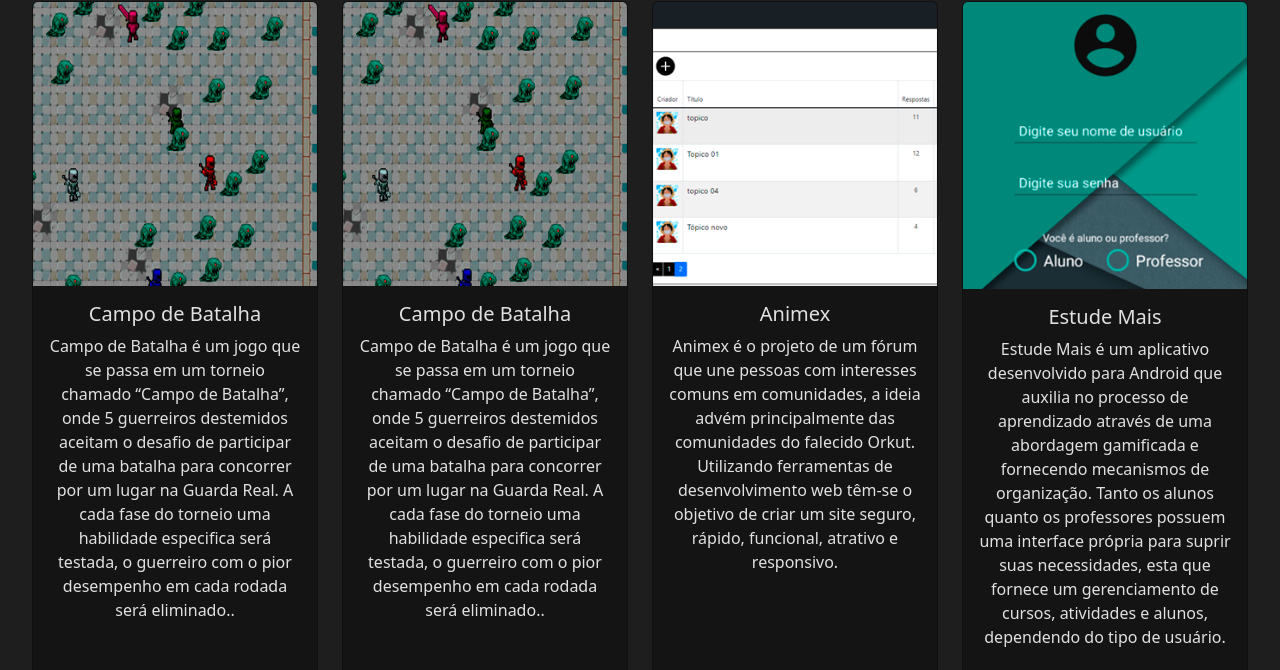
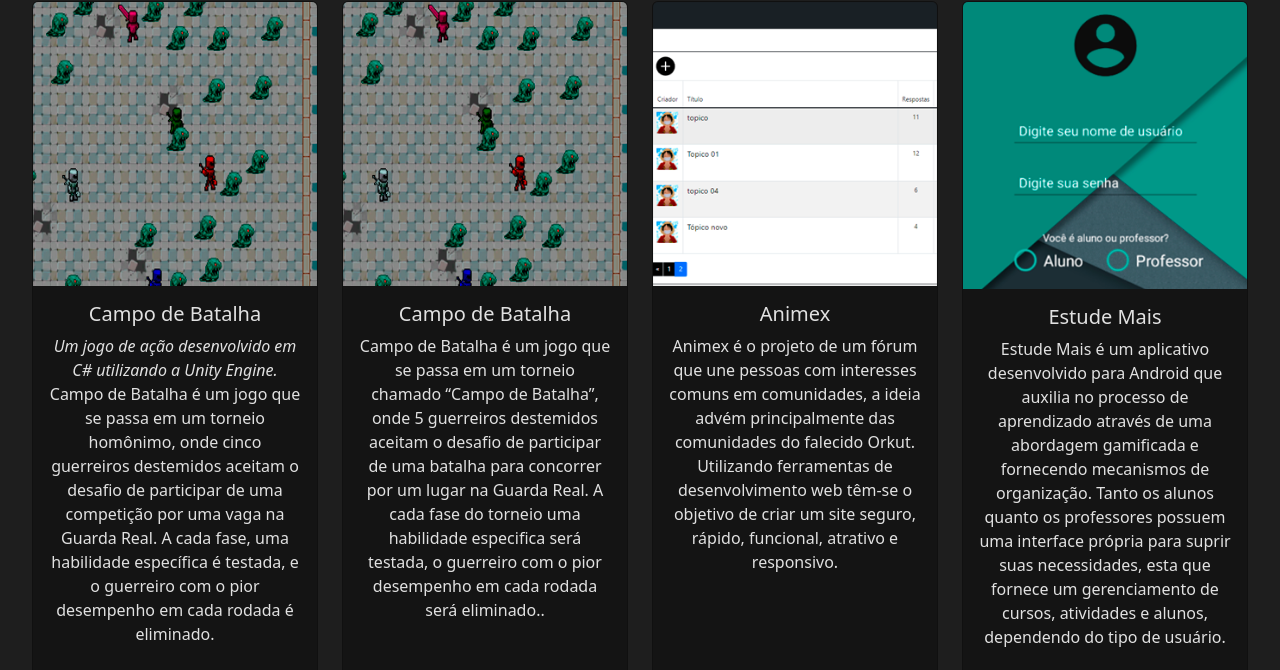
Before and after one commit to JeffersonRodrigues7/portifolio, a plain HTML site: page index.html in a window 1280 px wide. Shown: the part 4311-4981 px from the top of the page. Drawn offline with nearby package versions, Linux system fonts and the light colour scheme.

Commit message:
Update index.html

```diff
--- a/index.html
+++ b/index.html
@@ -98,8 +98,9 @@
                 <div class="card-body text-center">
                     <h5 class="card-title">Campo de Batalha</h5>
                     <p class="card-text">
-                    Campo de Batalha é um jogo que se passa em um torneio chamado “Campo de Batalha”, onde 5 guerreiros destemidos aceitam o desafio de participar de uma batalha para concorrer por um lugar na Guarda Real. A cada fase do
-                    torneio uma habilidade especifica será testada, o guerreiro com o pior desempenho em cada rodada será eliminado..
+                    <i>Um jogo de ação desenvolvido em C# utilizando a Unity Engine.</i>
+                    <br>
+                    Campo de Batalha é um jogo que se passa em um torneio homônimo, onde cinco guerreiros destemidos aceitam o desafio de participar de uma competição por uma vaga na Guarda Real. A cada fase, uma habilidade específica é testada, e o guerreiro com o pior desempenho em cada rodada é eliminado.
                     </p>
                 </div>
                 <div class="card-footer text-end">
```
